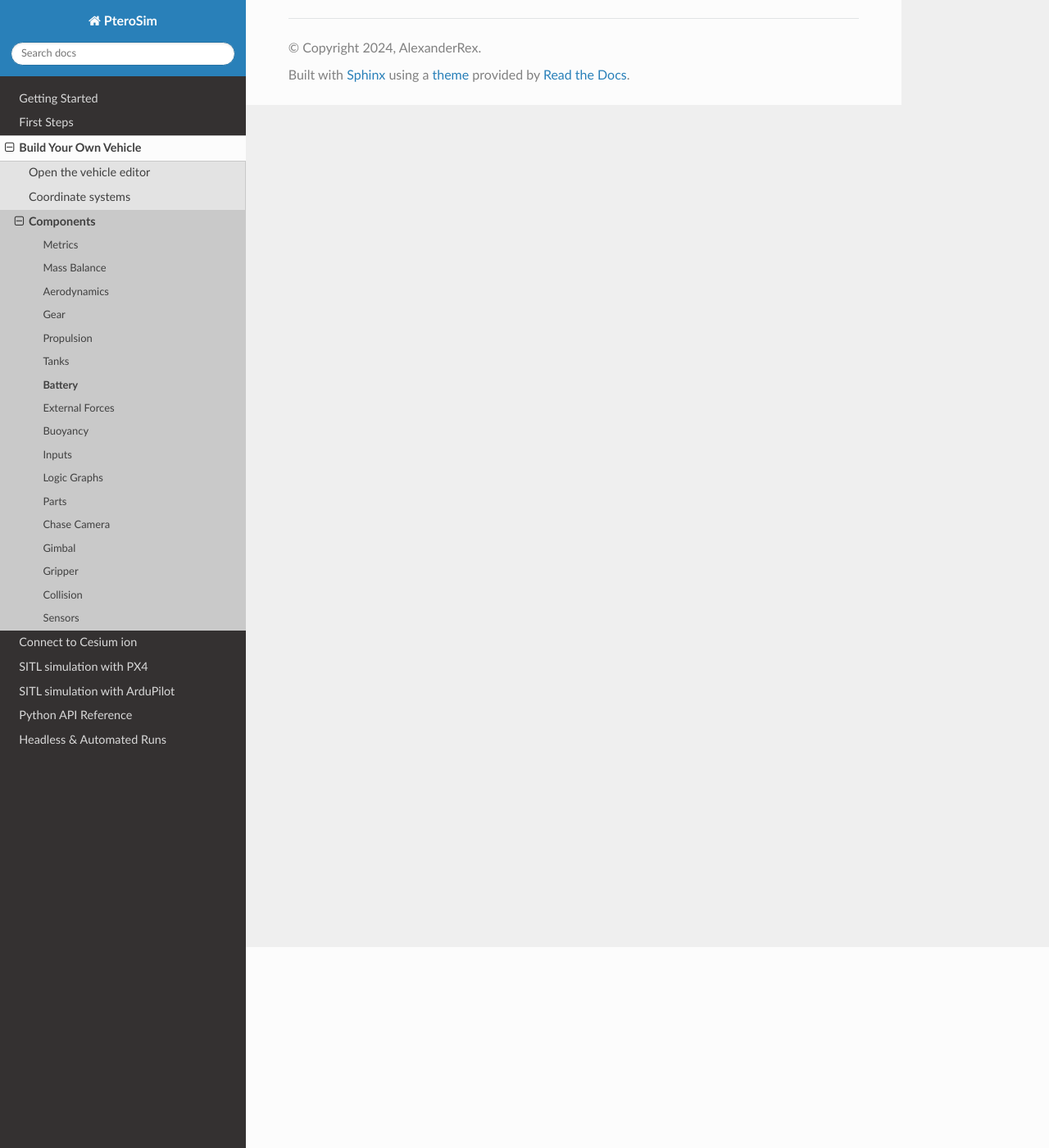
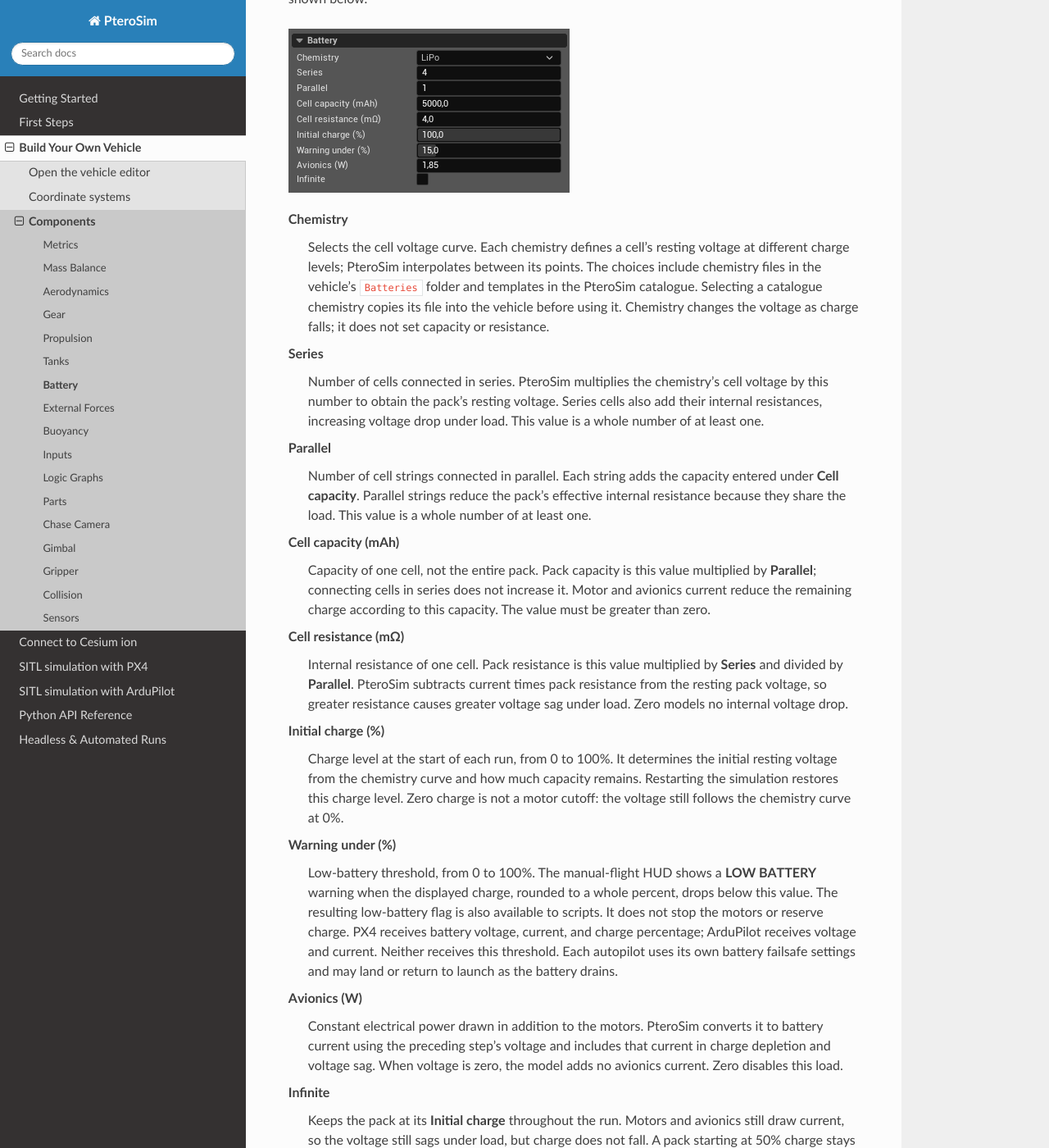
Before and after one commit to AlexanderRex/PteroSimDocs, a Sphinx documentation site: the page built from docs/source/editor/battery.rst, in a window 1280 px wide and 1400 px high, scrolled down 245 px. Shown: the whole window at 82% size. Built offline with Sphinx 7.4.7 and the Read the Docs theme 3.1.0, drawn with Linux system fonts in a browser that asks for light colours; some of the changed text lies outside the part shown.

Commit message:
Document Battery editor component (#42)
* Document Battery editor component

* Clarify Battery autopilot status

```diff
--- a/docs/source/editor/battery.rst
+++ b/docs/source/editor/battery.rst
@@ -1,4 +1,75 @@
 Battery
 =======
 
-Work in progress.
+The Battery section configures the electrical pack that supplies brushless
+motors. PteroSim calculates its charge, current, and terminal voltage during
+the simulation. A vehicle can have one battery pack. Add it with **+ Add** →
+**Battery** in the vehicle tree; a new pack starts with the values shown below.
+
+.. image:: ../Images/editor_battery.png
+   :alt: Battery section of the vehicle editor
+   :class: no-float-left
+
+**Chemistry**
+   Selects the cell voltage curve. Each chemistry defines a cell's resting
+   voltage at different charge levels; PteroSim interpolates between its
+   points. The choices include chemistry files in the vehicle's ``Batteries``
+   folder and templates in the PteroSim catalogue. Selecting a catalogue
+   chemistry copies its file into the vehicle before using it. Chemistry
+   changes the voltage as charge falls; it does not set capacity or resistance.
+
+**Series**
+   Number of cells connected in series. PteroSim multiplies the chemistry's
+   cell voltage by this number to obtain the pack's resting voltage. Series
+   cells also add their internal resistances, increasing voltage drop under
+   load. This value is a whole number of at least one.
+
+**Parallel**
+   Number of cell strings connected in parallel. Each string adds the capacity
+   entered under **Cell capacity**. Parallel strings reduce the pack's
+   effective internal resistance because they share the load. This value is a
+   whole number of at least one.
+
+**Cell capacity (mAh)**
+   Capacity of one cell, not the entire pack. Pack capacity is this value
+   multiplied by **Parallel**; connecting cells in series does not increase
+   it. Motor and avionics current reduce the remaining charge according to
+   this capacity. The value must be greater than zero.
+
+**Cell resistance (mΩ)**
+   Internal resistance of one cell. Pack resistance is this value multiplied
+   by **Series** and divided by **Parallel**. PteroSim subtracts current times
+   pack resistance from the resting pack voltage, so greater resistance causes
+   greater voltage sag under load. Zero models no internal voltage drop.
+
+**Initial charge (%)**
+   Charge level at the start of each run, from 0 to 100%. It determines the
+   initial resting voltage from the chemistry curve and how much capacity
+   remains. Restarting the simulation restores this charge level. Zero charge
+   is not a motor cutoff: the voltage still follows the chemistry curve at
+   0%.
+
+**Warning under (%)**
+   Low-battery threshold, from 0 to 100%. The manual-flight HUD shows a
+   **LOW BATTERY** warning when the displayed charge, rounded to a whole
+   percent, drops below this value. The resulting low-battery flag is also
+   available to scripts. It does not stop the motors or reserve charge.
+   PX4 receives battery voltage, current, and charge percentage; ArduPilot
+   receives voltage and current. Neither receives this threshold. Each
+   autopilot uses its own battery failsafe settings and may land or return to
+   launch as the battery drains.
+
+**Avionics (W)**
+   Constant electrical power drawn in addition to the motors. PteroSim
+   converts it to battery current using the preceding step's voltage and
+   includes that current in charge depletion and voltage sag. When voltage
+   is zero, the model adds no avionics current. Zero disables this load.
+
+**Infinite**
+   Keeps the pack at its **Initial charge** throughout the run. Motors and
+   avionics still draw current, so the voltage still sags under load, but
+   charge does not fall. A pack starting at 50% charge stays at 50% throughout
+   the flight.
+
+The battery configuration does not specify mass or position. Account for the
+physical pack in **Mass Balance** so its weight affects the flight model.
```
Also changed, not shown: docs/source/Images/editor_battery.png (added).
